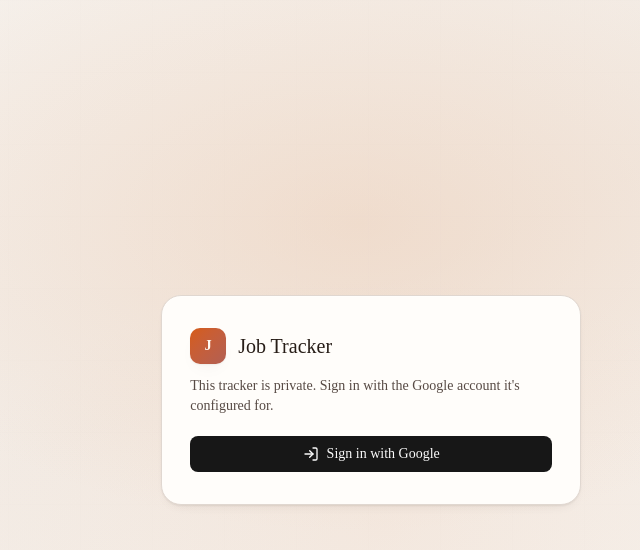
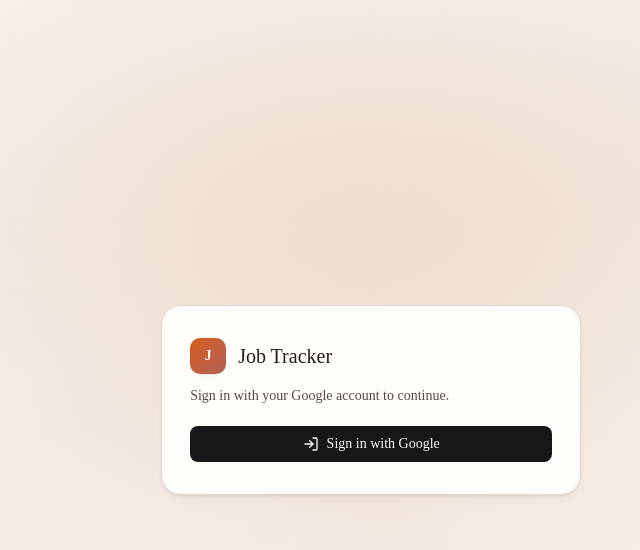
Before and after one commit to KuzbytOstap/job-tracker, a Next.js app: page /sign-in in a window 1280 px wide. Shown: the top 550 px of the page, without its empty margins (640-1280 px from the left). Built offline with nearby package versions, Linux system fonts and the light colour scheme; no server answers.

Commit message:
fix: update sign-in copy for open registration

```diff
--- a/app/sign-in/page.tsx
+++ b/app/sign-in/page.tsx
@@ -87,7 +87,7 @@ export default async function SignInPage({ searchParams }: SignInPageProps) {
             className="gh-signin-fade gh-signin-description mt-3 text-sm"
             style={{ animationDelay: "30ms" }}
           >
-            This tracker is private. Sign in with the Google account it&apos;s configured for.
+            Sign in with your Google account to continue.
           </p>
 
           {accessDenied && (
@@ -97,7 +97,7 @@ export default async function SignInPage({ searchParams }: SignInPageProps) {
               style={{ animationDelay: "60ms" }}
             >
               <ShieldAlert className="size-4" aria-hidden="true" />
-              <span>Access denied — this app is restricted to one account.</span>
+              <span>Access denied — sign-in was not completed. Please try again.</span>
             </p>
           )}
 
```
